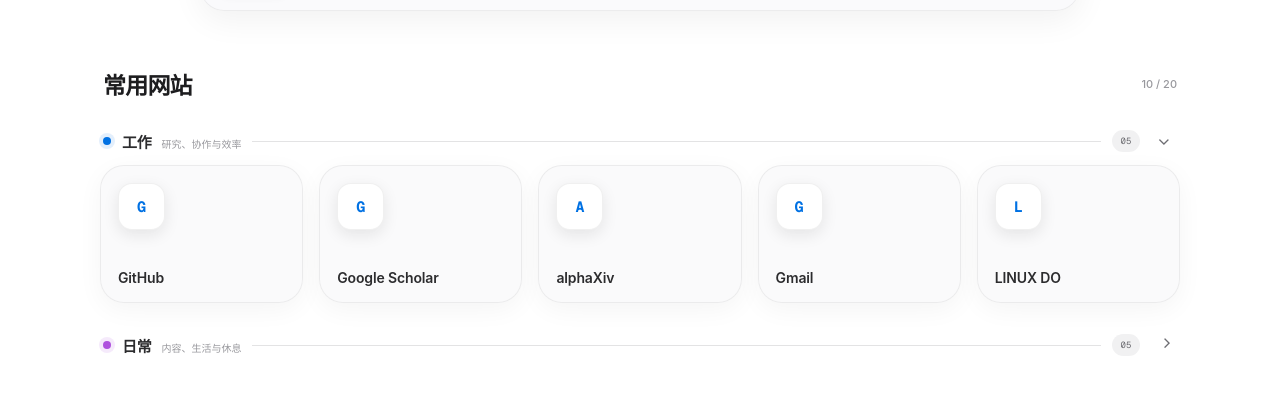
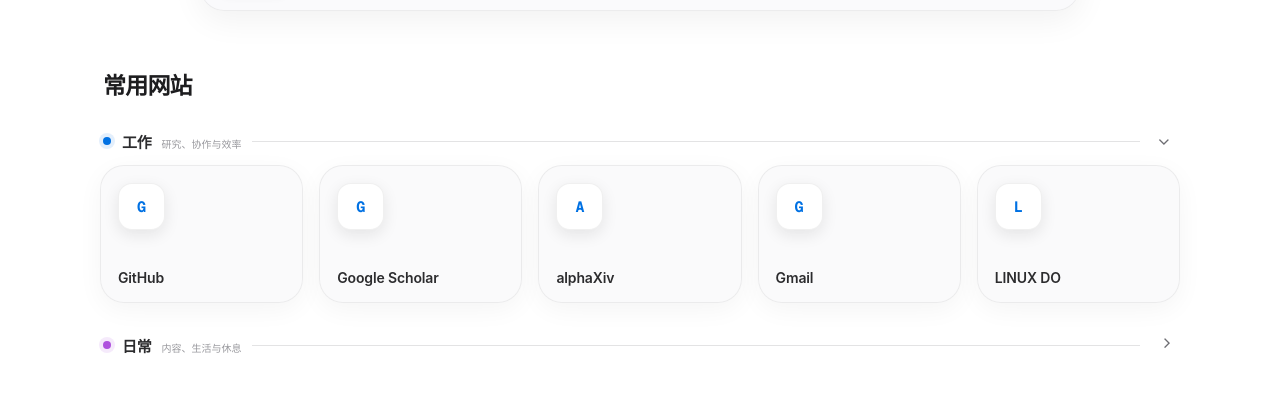
Before and after one commit to tangdouer1005/oh-my-page, a Next.js app: page / in a window 1280 px wide. Shown: the part 225-620 px from the top of the page. Built offline with nearby package versions, Linux system fonts and the light colour scheme.

Commit message:
style: remove shortcut counters

```diff
--- a/app/globals.css
+++ b/app/globals.css
@@ -319,7 +319,7 @@
 
 .section-heading {
   display: grid;
-  grid-template-columns: auto 1fr auto;
+  grid-template-columns: auto 1fr;
   align-items: center;
   gap: 14px;
   margin: 62px 3px 16px;
@@ -337,8 +337,6 @@
   background: var(--line);
 }
 
-.section-heading span:last-child { color: var(--quiet); font-weight: 500; }
-
 .site-groups {
   display: flex;
   flex-direction: column;
@@ -351,7 +349,7 @@
 
 .group-header {
   display: grid;
-  grid-template-columns: auto auto 1fr auto auto;
+  grid-template-columns: auto auto 1fr auto;
   align-items: center;
   gap: 11px;
   width: 100%;
@@ -400,20 +398,6 @@
   width: 100%;
   height: 1px;
   background: var(--line);
-}
-
-.group-count {
-  display: grid;
-  place-items: center;
-  min-width: 28px;
-  height: 22px;
-  padding: 0 7px;
-  border: 1px solid var(--line);
-  border-radius: 7px;
-  background: rgba(255, 255, 255, 0.5);
-  color: var(--muted);
-  font-family: var(--font-geist-mono, "SFMono-Regular"), Consolas, monospace;
-  font-size: 9px;
 }
 
 .group-chevron {
@@ -940,7 +924,6 @@
   border-color: rgba(255, 255, 255, 0.075);
 }
 
-html[data-theme="dark"] .group-count,
 html[data-theme="dark"] .group-header:hover .group-chevron {
   background: rgba(255, 255, 255, 0.045);
 }
@@ -1122,7 +1105,7 @@
 }
 
 html[data-style="apple"] .section-heading {
-  grid-template-columns: 1fr auto;
+  grid-template-columns: 1fr;
   margin-top: 56px;
   font-family: inherit;
   font-size: 11px;
@@ -1154,12 +1137,6 @@
   font-size: 15px;
   font-weight: 600;
   letter-spacing: -0.02em;
-}
-
-html[data-style="apple"] .group-count {
-  border-color: transparent;
-  border-radius: 11px;
-  background: rgba(118, 118, 128, 0.1);
 }
 
 html[data-style="apple"] .site-grid { gap: 16px; }
--- a/app/page.tsx
+++ b/app/page.tsx
@@ -446,7 +446,6 @@
         <div className="section-heading">
           <span>常用网站</span>
           <i />
-          <span>{sites.length.toString().padStart(2, "0")} / {MAX_SITES}</span>
         </div>
 
         <div className="site-groups">
@@ -468,7 +467,6 @@
                     <small>{category.hint}</small>
                   </span>
                   <i />
-                  <span className="group-count">{categorySites.length.toString().padStart(2, "0")}</span>
                   <span className="group-chevron" aria-hidden="true">⌄</span>
                 </button>
                 <div className="group-content" id={`group-${category.key}`}>
```
Also changed, not shown: 1 other file (tests, documents, lock files or other folders).
